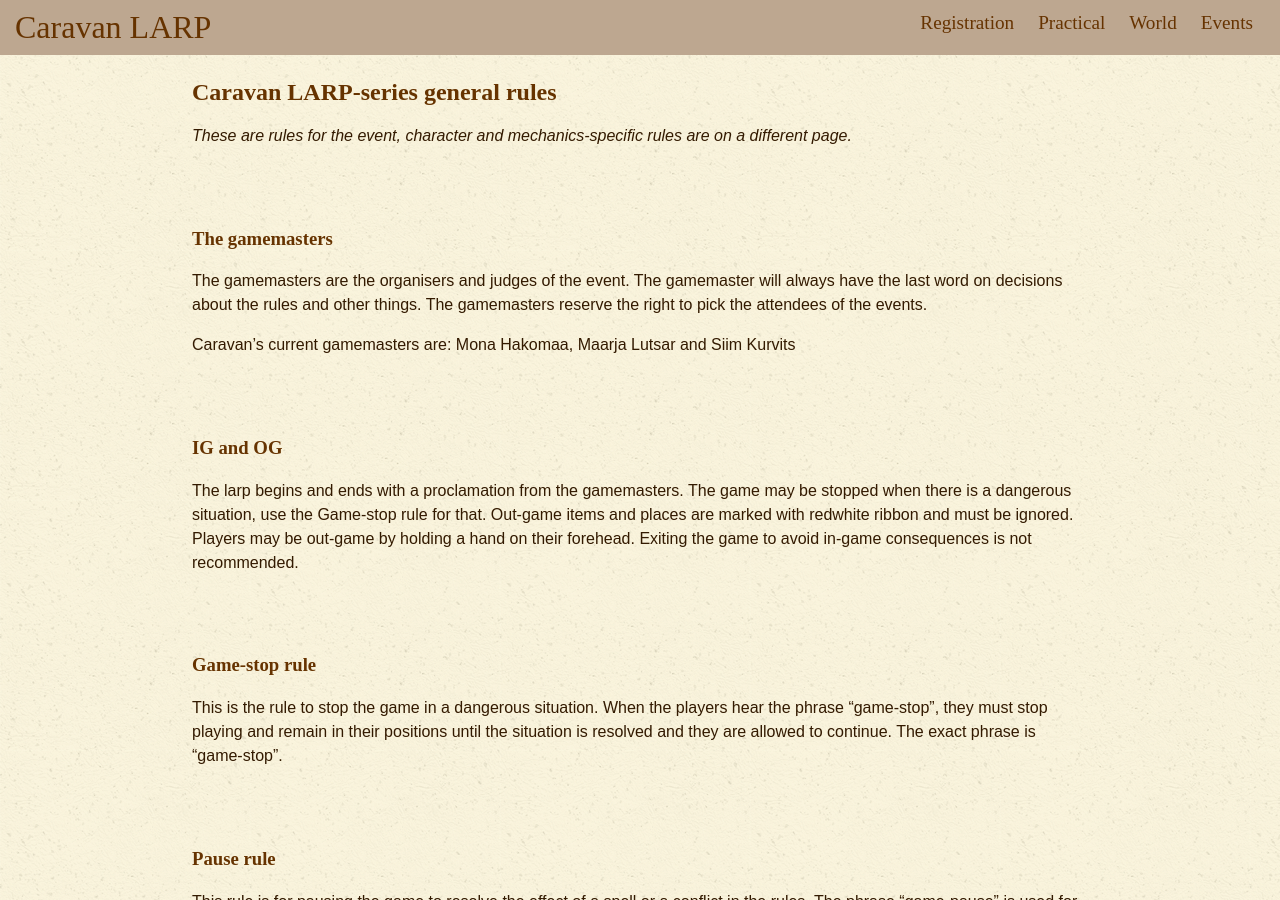
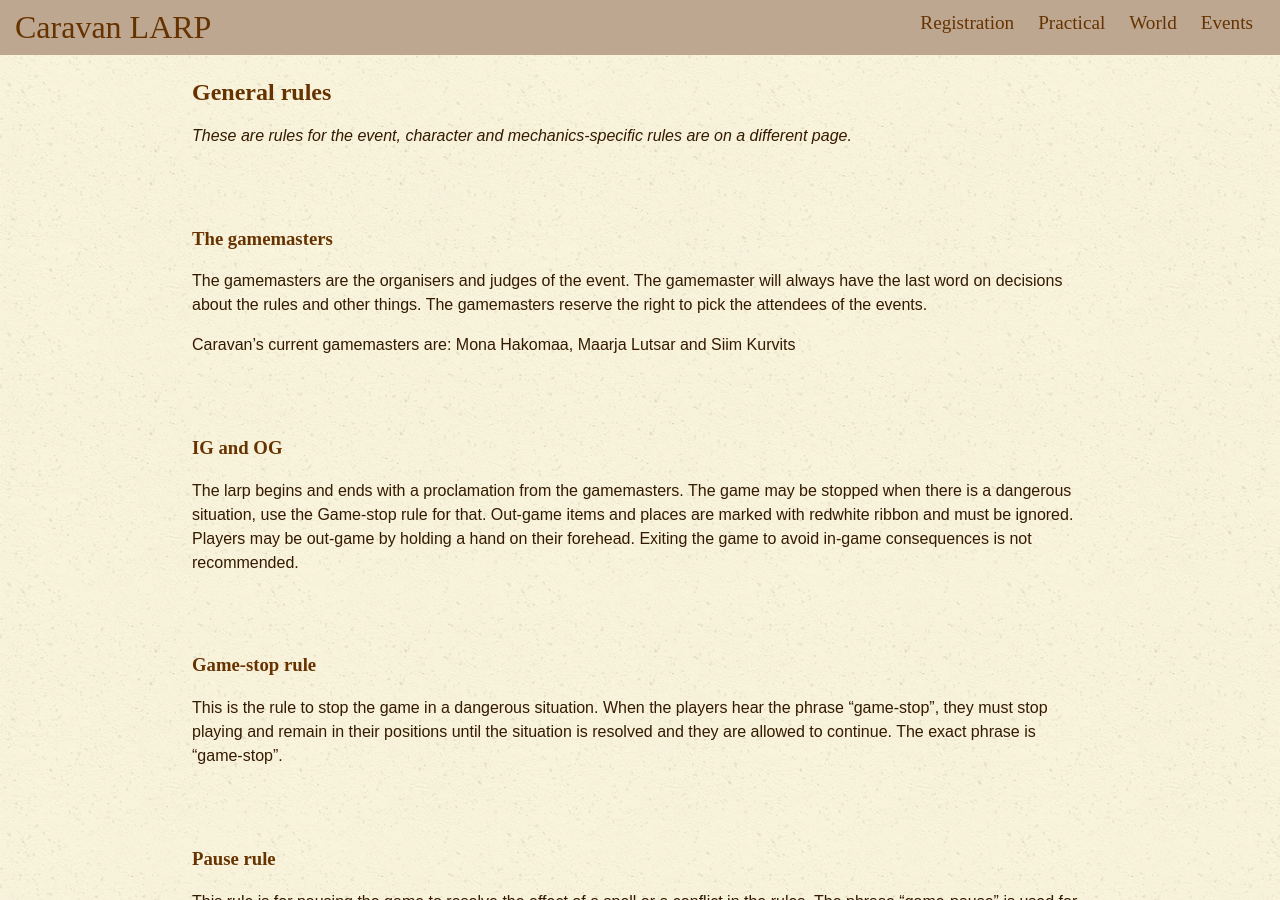
Before and after one commit to karavanlarp/karavanlarp.github.io, a Jekyll site: the page built from eng/useful/mainrules.md, in a window 1280 px wide and 900 px high. Built offline with Jekyll 4.4.1, drawn with Linux system fonts in a browser that asks for light colours; some web fonts are replaced.

Commit message:
text fix

```diff
--- a/eng/useful/mainrules.md
+++ b/eng/useful/mainrules.md
@@ -2,7 +2,7 @@
 layout: default-eng
 title: General rules
 ---
-## Caravan LARP-series general rules
+## General rules
 
 _These are rules for the event, character and mechanics-specific rules are on a different page._
 
```
